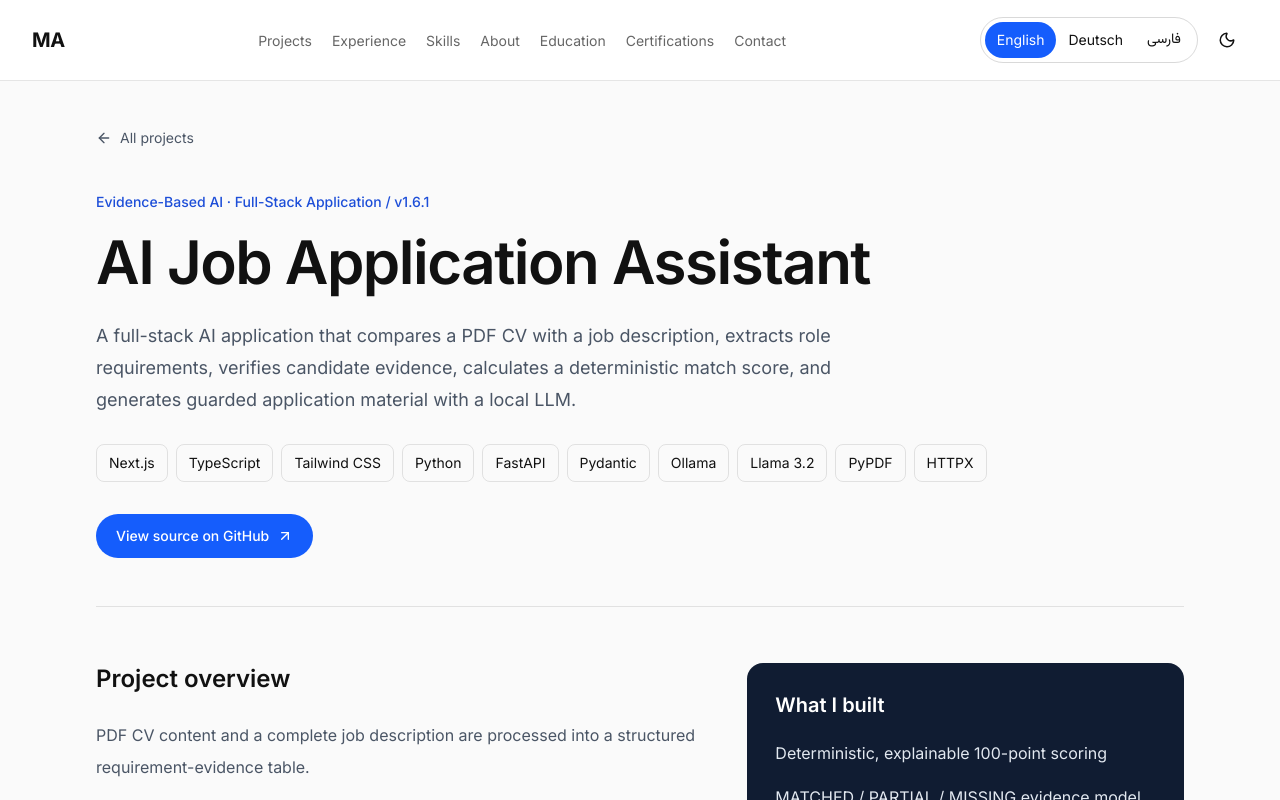
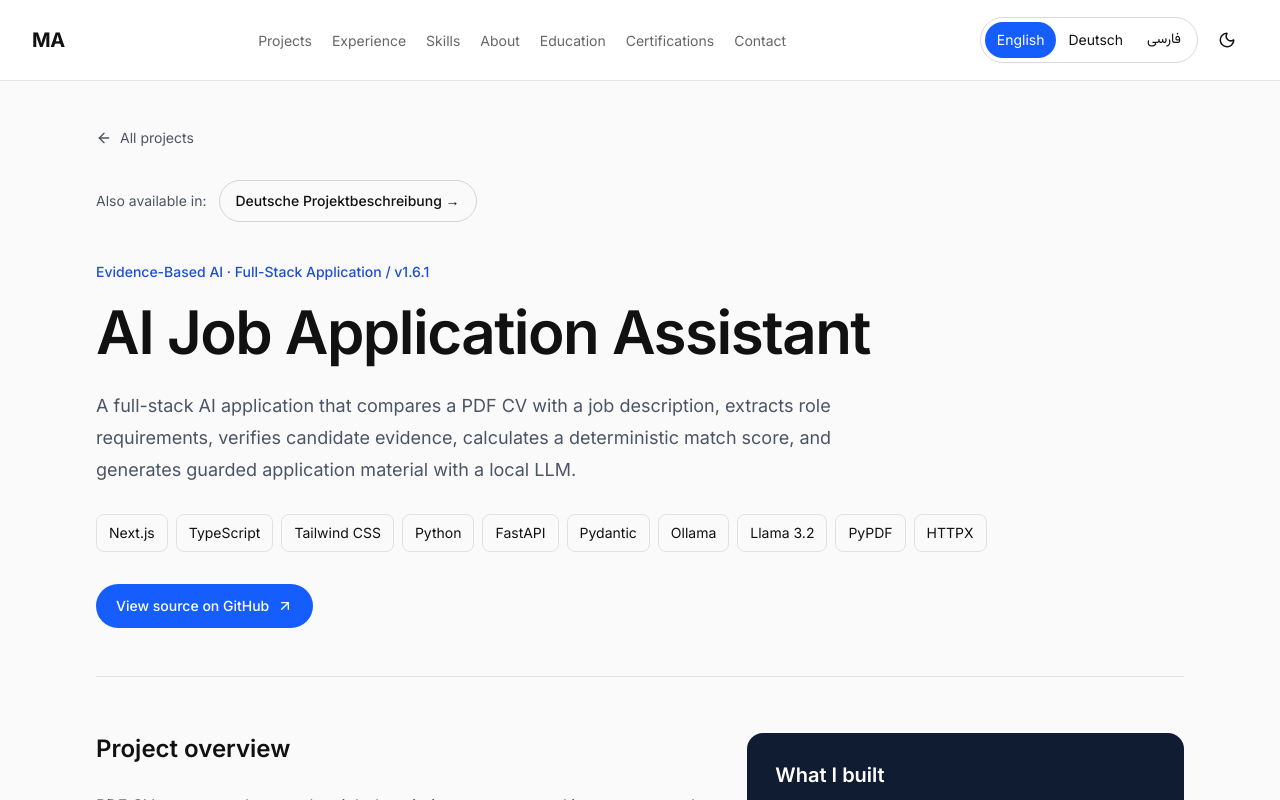
Before and after one commit to Mehrdad-Afshari/mehrdad-afshari-portfolio, a Next.js app: page /projects/ai-job-application-assistant in a window 1280 px wide. Shown: the top 800 px of the page. Built offline with nearby package versions, Linux system fonts and the light colour scheme.

Commit message:
Add contextual crawlable links between English and German project case studies (#20)

```diff
--- a/components/ProjectPage.tsx
+++ b/components/ProjectPage.tsx
@@ -38,6 +38,15 @@ export default function ProjectPage({ locale = "en", slug }: { locale?: Locale;
         <Link href={`${localePath(locale)}#projects`} className="inline-flex items-center gap-2 text-sm text-gray-600 dark:text-gray-400">
           <ArrowLeft size={16} />{t("All projects")}
         </Link>
+
+        <nav aria-label={locale === "de" ? "Sprachversion dieser Projektseite" : "Project page languages"} className="mt-7 flex flex-wrap items-center gap-3 text-sm">
+          <span className="text-gray-500 dark:text-gray-400">{locale === "de" ? "Auch verfügbar auf:" : "Also available in:"}</span>
+          {locale === "de" ? (
+            <Link href={localePath("en", `/projects/${project.id}`)} hrefLang="en" lang="en" className="rounded-full border border-black/15 px-4 py-2.5 font-medium hover:border-blue-500 dark:border-white/20">English case study →</Link>
+          ) : (
+            <Link href={localePath("de", `/projects/${project.id}`)} hrefLang="de" lang="de" className="rounded-full border border-black/15 px-4 py-2.5 font-medium hover:border-blue-500 dark:border-white/20">Deutsche Projektbeschreibung →</Link>
+          )}
+        </nav>
 
         <header className="border-b border-black/10 pb-12 pt-10 dark:border-white/10">
           <p className="text-sm font-medium text-blue-600 dark:text-blue-400">{project.type}{project.version ? ` / ${project.version}` : ""}</p>
```
